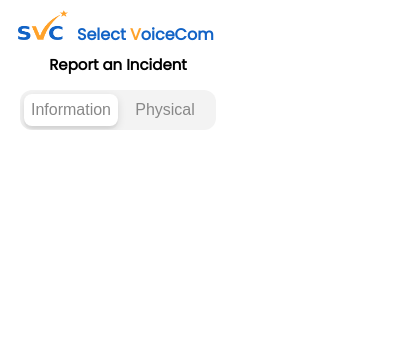
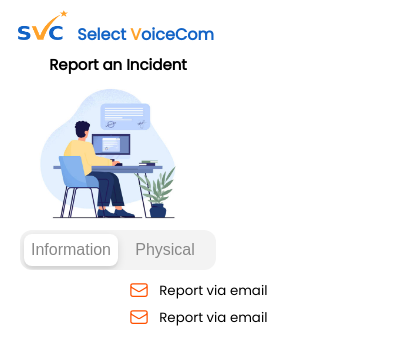
Before and after one commit to LouiseBalili/IncidentReportExt, a browser extension: page popup/popup.html in a window 400 px wide. Drawn offline with Linux system fonts and the light colour scheme.

Commit message:
informationBtns

```diff
--- a/popup/popup.html
+++ b/popup/popup.html
@@ -13,12 +13,50 @@
                 <p class="logoTitle">Select <y>V</y>oiceCom</p>
             </div>
 
-            <h4>Report an Incident</h4>
+                <h4>Report an Incident</h4>
+
+                <div class="imgHeader">
+                    <img src="/images/information tab.jpg" alt="information tab" class="informationTab" />
+
+                </div>
+
+
 
             <div class="buttons-container">
                 <button type="button" class="btns_button btns_button_active">Information</button>
                 <button type="button" class="btns_button">Physical</button>
             </div>
+
+            <div class="button-content" table-index="-1">
+                <div class="information_btns">
+                    <button type="button" class="information_btn">
+                        <svg xmlns="http://www.w3.org/2000/svg" fill="none" viewBox="0 0 24 24" stroke-width="1.5" stroke="currentColor" class="mailSVG">
+                            <path stroke-linecap="round" stroke-linejoin="round" d="M21.75 6.75v10.5a2.25 2.25 0 0 1-2.25 2.25h-15a2.25 2.25 0 0 1-2.25-2.25V6.75m19.5 0A2.25 2.25 0 0 0 19.5 4.5h-15a2.25 2.25 0 0 0-2.25 2.25m19.5 0v.243a2.25 2.25 0 0 1-1.07 1.916l-7.5 4.615a2.25 2.25 0 0 1-2.36 0L3.32 8.91a2.25 2.25 0 0 1-1.07-1.916V6.75" />
+                          </svg>
+                        <div class="btn_txt">
+                            Report via email
+                        </div>
+                    </button>
+
+                    <button type="button" class="information_btn">
+                        <svg xmlns="http://www.w3.org/2000/svg" fill="none" viewBox="0 0 24 24" stroke-width="1.5" stroke="currentColor" class="mailSVG">
+                            <path stroke-linecap="round" stroke-linejoin="round" d="M21.75 6.75v10.5a2.25 2.25 0 0 1-2.25 2.25h-15a2.25 2.25 0 0 1-2.25-2.25V6.75m19.5 0A2.25 2.25 0 0 0 19.5 4.5h-15a2.25 2.25 0 0 0-2.25 2.25m19.5 0v.243a2.25 2.25 0 0 1-1.07 1.916l-7.5 4.615a2.25 2.25 0 0 1-2.36 0L3.32 8.91a2.25 2.25 0 0 1-1.07-1.916V6.75" />
+                          </svg>
+                        <div class="btn_txt">
+                            Report via email
+                        </div>
+                    </button>
+
+
+                </div>
+            </div>
+
+            <div class="button-content" table-index="0">
+                <div class="physical">
+
+                </div>
+            </div>
+
         </div>
 
     </body>
--- a/popup/style.css
+++ b/popup/style.css
@@ -1,3 +1,7 @@
+ body {
+    font-family: 'Poppins';
+ }
+
  .extensionModal {
     margin: 10px;
     width: 200px;
@@ -15,7 +19,6 @@
  }
 
  .logoTitle {
-    font-family: 'Poppins';
     font-weight: bold;
     font-size: 16px;
     color: #1263c6;
@@ -24,7 +27,6 @@
  }
 
  h4 {
-    font-family: 'Poppins';
     font-size: 15px;
     text-align: center;
     border: 1px;
@@ -33,6 +35,13 @@
 
  y {
     color: #ffa22a;
+ }
+
+ .informationTab {
+    width: 180px;
+    height: auto;
+    margin-bottom: 5px;
+    margin-top: -15px;
  }
 
  .buttons-container {
@@ -79,3 +88,39 @@
     border-style: outset;
     border-image: initial;
  }
+
+ .button-content {
+    margin-top: 7px;
+ }
+
+ .information_btns {
+
+ }
+
+ .information_btn {
+    margin-left: -20px;
+    display: inline-block;
+    cursor: pointer;
+    border-style: none;
+    width: 100vw;
+    padding-top: 3px;
+    padding-bottom: 3px;
+ }
+
+ .information_btn:hover {
+    background-color: #f3f3f3;
+ }
+
+ .mailSVG {
+    width: 20px;
+    height: 20px;;
+    display: inline;
+    margin-bottom: -5px;
+    color: rgb(255, 81, 0);
+ }
+
+ .btn_txt {
+    display: inline;
+    font-family: 'Poppins';
+    margin-left: 7px;
+ }
```
Also changed, not shown: icons/SVClogo128x128.jpg (added), icons/SVClogo128x128.png (deleted), icons/SVClogo16x16.jpg (added), icons/SVClogo16x16.png (deleted), icons/SVClogo32x32.jpg (added), icons/SVClogo32x32.png (deleted), icons/SVClogo48x48.jpg (added), icons/SVClogo48x48.png (deleted), images/information tab.jpg (added).
